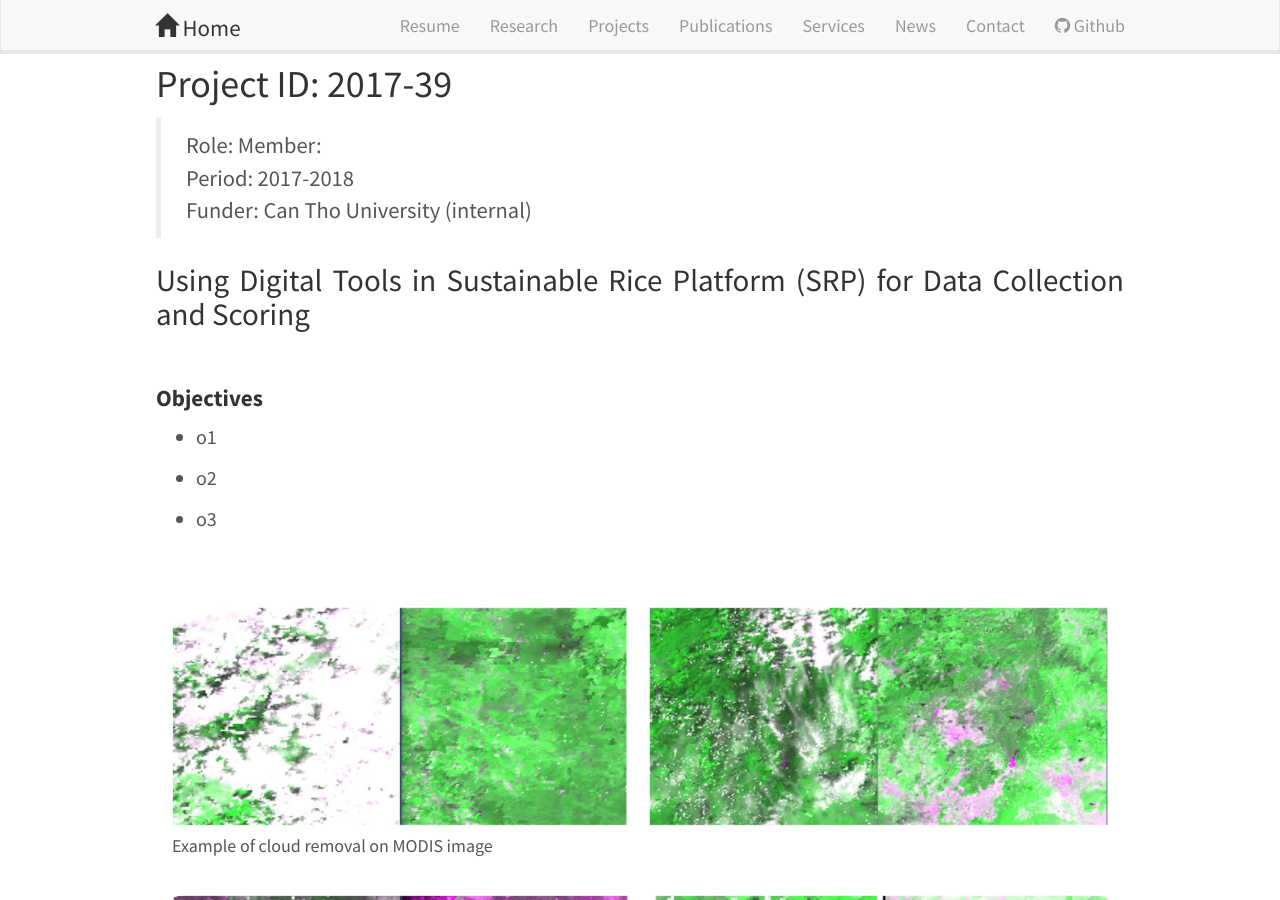
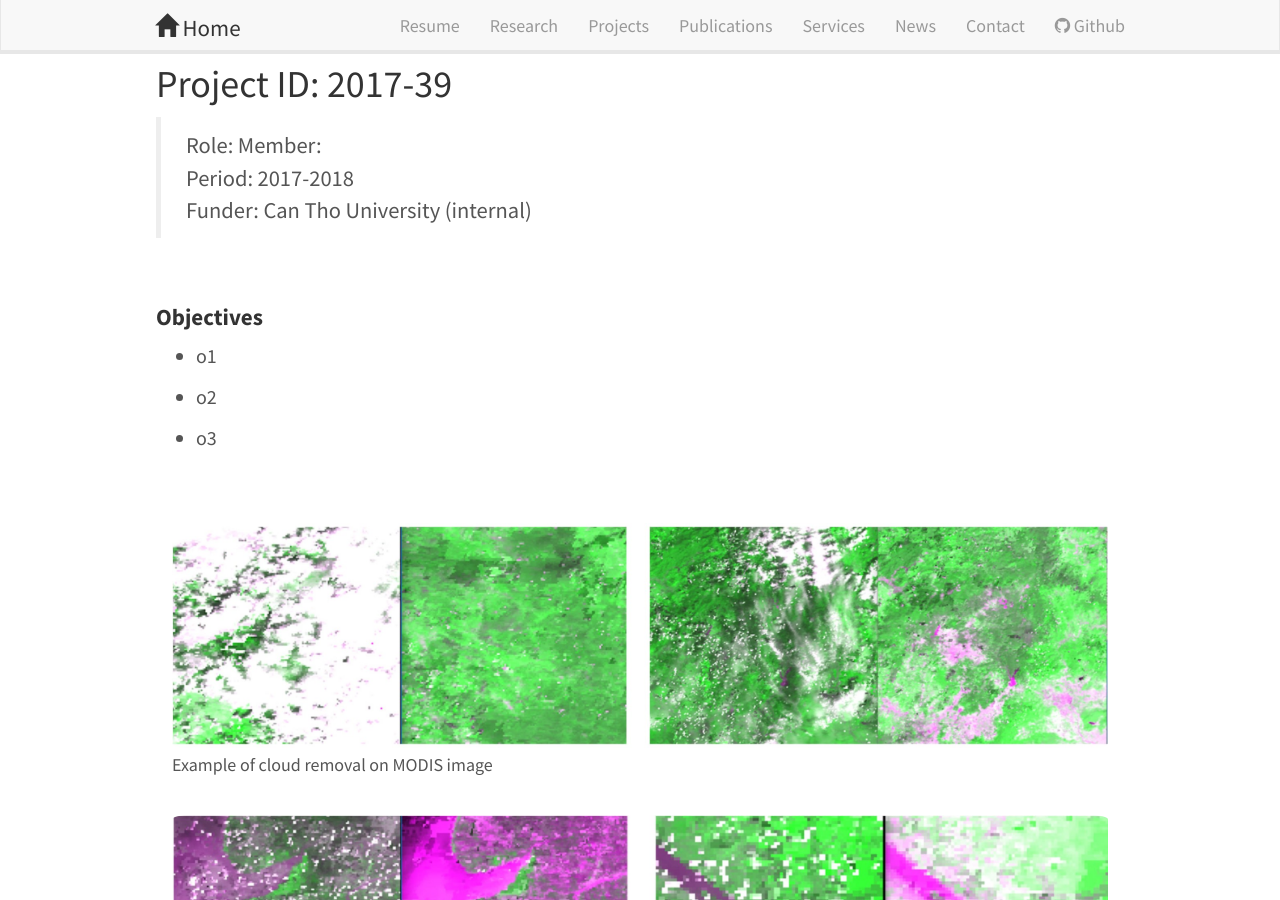
Before and after one commit to canng/cann, a Jekyll site: the page built from _posts/2018-12-08-Project_cloud_removal.md, in a window 1280 px wide and 900 px high, scrolled down 719 px. Built offline with Jekyll 4.4.1, drawn with Linux system fonts in a browser that asks for light colours; nearby versions of some CDN libraries.

Commit message:
update project

```diff
--- a/_posts/2018-12-08-Project_cloud_removal.md
+++ b/_posts/2018-12-08-Project_cloud_removal.md
@@ -25,9 +25,6 @@ date: 2024-01-01
 > Role: Member:  <br>
 > Period: 2017-2018 <br>
 > Funder: Can Tho University (internal)<br>
-
-
-### Using Digital Tools in Sustainable Rice Platform (SRP) for Data Collection and Scoring
 
 <br>
 
```
